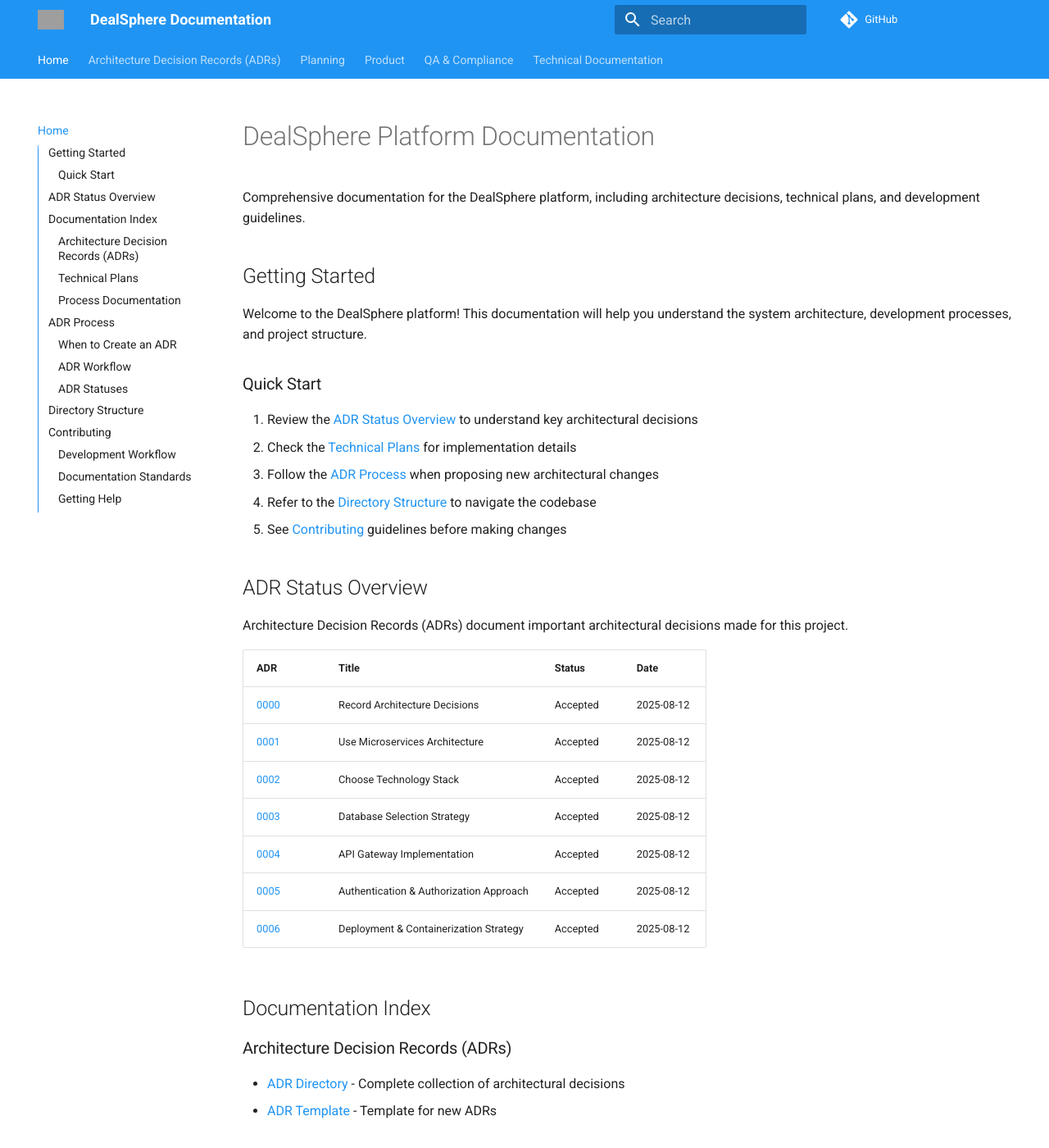
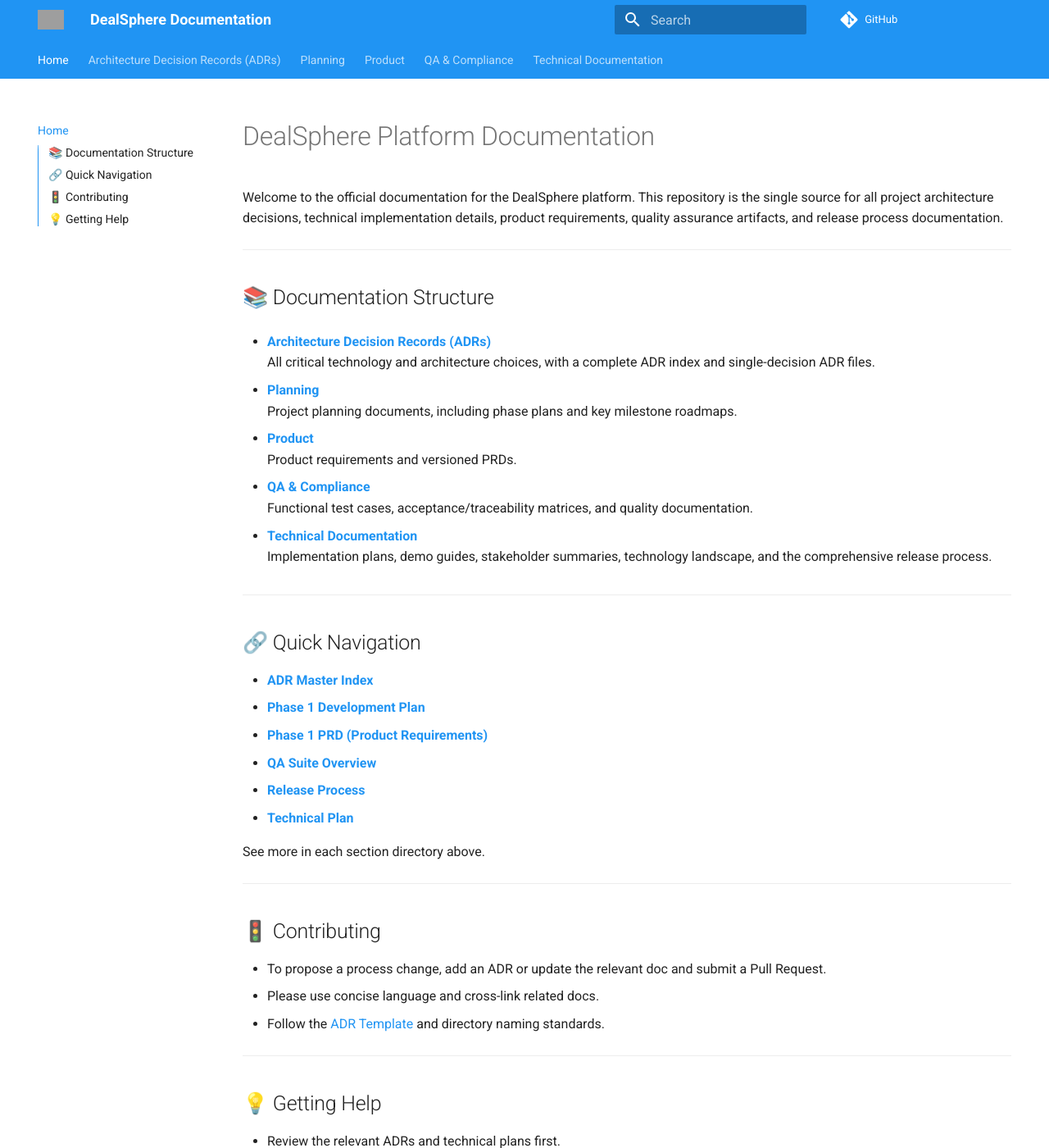
Before and after one commit to DealSphere-Inc/dealsphere-platform-docs, an MkDocs documentation site: the page built from docs/README.md, in a window 1280 px wide and 1400 px high. Shown: the whole window at 82% size. Built offline with MkDocs 1.6.1 and Material for MkDocs 9.7.7, drawn with Linux system fonts in a browser that asks for light colours; comment, search, counter and statistics services are not loaded; some of the changed text lies outside the part shown; grey boxes are pictures that could not be loaded.

Commit message:
[Fix] Readme

````diff
--- a/docs/README.md
+++ b/docs/README.md
@@ -1,109 +1,55 @@
 # DealSphere Platform Documentation
-Comprehensive documentation for the DealSphere platform, including architecture decisions, technical plans, and development guidelines.
 
-## Getting Started
-Welcome to the DealSphere platform! This documentation will help you understand the system architecture, development processes, and project structure.
-
-### Quick Start
-1. Review the [ADR Status Overview](#adr-status-overview) to understand key architectural decisions
-2. Check the [Technical Plans](#technical-plans) for implementation details
-3. Follow the [ADR Process](#adr-process) when proposing new architectural changes
-4. Refer to the [Directory Structure](#directory-structure) to navigate the codebase
-5. See [Contributing](#contributing) guidelines before making changes
-
-## ADR Status Overview
-Architecture Decision Records (ADRs) document important architectural decisions made for this project.
-
-| ADR | Title | Status | Date |
-|-----|-------|--------|---------|
-| [0000](./adr/0000-record-architecture-decisions.md) | Record Architecture Decisions | Accepted | 2025-08-12 |
-| [0001](./adr/0001-use-microservices-architecture.md) | Use Microservices Architecture | Accepted | 2025-08-12 |
-| [0002](./adr/0002-choose-technology-stack.md) | Choose Technology Stack | Accepted | 2025-08-12 |
-| [0003](./adr/0003-database-selection-strategy.md) | Database Selection Strategy | Accepted | 2025-08-12 |
-| [0004](./adr/0004-api-gateway-implementation.md) | API Gateway Implementation | Accepted | 2025-08-12 |
-| [0005](./adr/0005-authentication-authorization-approach.md) | Authentication & Authorization Approach | Accepted | 2025-08-12 |
-| [0006](./adr/0006-deployment-containerization-strategy.md) | Deployment & Containerization Strategy | Accepted | 2025-08-12 |
-
-## Documentation Index
-
-### Architecture Decision Records (ADRs)
-- [ADR Directory](./adr/) - Complete collection of architectural decisions
-- [ADR Template](./adr/template.md) - Template for new ADRs
-
-### Technical Plans
-- [Phase 1 Technical Plan](./tech/phase-1-technical-plan.md) - Detailed technical implementation plan for Phase 1
-- [Sprint Plan](./tech/sprint-plan-phase-1.md) - Sprint planning and timeline for Phase 1
-- [Sprint Demo Checklists](./tech/sprint-demo-checklists.md) - Checklists for sprint demonstrations
-- [Phase 1 Stakeholder Summary](./tech/phase-1-stakeholder-summary.md) - Summary for project stakeholders
-- [Technical Documentation](./tech/) - Additional technical documentation and specifications
-
-### Process Documentation
-- [ADR Process](#adr-process) - How to create and manage ADRs
-- [Contributing Guidelines](#contributing) - Development and contribution guidelines
-
-## ADR Process
-Architecture Decision Records (ADRs) help us document and track important architectural decisions.
-
-### When to Create an ADR
-Create an ADR when making decisions that:
-- Affect the overall system architecture
-- Have long-term impact on the project
-- Involve trade-offs between different approaches
-- Set precedents for future development
-
-### ADR Workflow
-1. **Propose**: Create a new ADR using the [template](./adr/template.md)
-2. **Discuss**: Share with the team for review and feedback
-3. **Decide**: Reach consensus on the decision
-4. **Document**: Update the ADR with the final decision
-5. **Accept**: Mark the ADR as "Accepted" and update this index
-
-### ADR Statuses
-- **Proposed**: Under consideration
-- **Accepted**: Decision made and implemented
-- **Deprecated**: No longer applicable
-- **Superseded**: Replaced by a newer decision
-
-## Directory Structure
-```
-docs/
-├── README.md                           # This file - documentation index
-├── adr/                                # Architecture Decision Records
-│   ├── 0000-record-architecture-decisions.md
-│   ├── 0001-use-microservices-architecture.md
-│   ├── 0002-choose-technology-stack.md
-│   ├── 0003-database-selection-strategy.md
-│   ├── 0004-api-gateway-implementation.md
-│   ├── 0005-authentication-authorization-approach.md
-│   ├── 0006-deployment-containerization-strategy.md
-│   └── template.md                     # ADR template
-├── tech/                               # Technical documentation
-│   ├── phase-1-technical-plan.md       # Phase 1 implementation plan
-│   └── ...
-└── ...
-```
-
-## Contributing
-
-### Development Workflow
-1. Review existing ADRs and technical documentation
-2. Follow established architectural patterns
-3. Create ADRs for new architectural decisions
-4. Update documentation as needed
-5. Submit pull requests with clear descriptions
-
-### Documentation Standards
-- Use clear, concise language
-- Include examples where helpful
-- Keep ADRs focused on single decisions
-- Update indexes when adding new documents
-- Follow established naming conventions
-
-### Getting Help
-- Review existing ADRs for similar decisions
-- Consult the technical plans for implementation guidance
-- Reach out to the team for architectural discussions
-- Use the ADR process for significant decisions
+Welcome to the official documentation for the DealSphere platform. This repository is the single source for all project architecture decisions, technical implementation details, product requirements, quality assurance artifacts, and release process documentation.
 
 ---
-*Last updated: August 12, 2025*
+
+## 📚 Documentation Structure
+
+- **[Architecture Decision Records (ADRs)](adr/)**
+  All critical technology and architecture choices, with a complete ADR index and single-decision ADR files.
+
+- **[Planning](planning/)**
+  Project planning documents, including phase plans and key milestone roadmaps.
+
+- **[Product](product/)**
+  Product requirements and versioned PRDs.
+
+- **[QA & Compliance](qa/)**
+  Functional test cases, acceptance/traceability matrices, and quality documentation.
+
+- **[Technical Documentation](tech/)**
+  Implementation plans, demo guides, stakeholder summaries, technology landscape, and the comprehensive release process.
+
+---
+
+## 🔗 Quick Navigation
+
+- **[ADR Master Index](adr/README.md)**
+- **[Phase 1 Development Plan](planning/platform-development-phase1.md)**
+- **[Phase 1 PRD (Product Requirements)](product/Phase1_PRD.md)**
+- **[QA Suite Overview](qa/README.md)**
+- **[Release Process](tech/release-process.md)**
+- **[Technical Plan](tech/phase-1-technical-plan.md)**
+
+See more in each section directory above.
+
+---
+
+## 🚦 Contributing
+
+- To propose a process change, add an ADR or update the relevant doc and submit a Pull Request.
+- Please use concise language and cross-link related docs.
+- Follow the [ADR Template](adr/ADR-0000-template.md) and directory naming standards.
+
+---
+
+## 💡 Getting Help
+
+- Review the relevant ADRs and technical plans first.
+- Use directory README files for subtopics (e.g., QA or ADRs).
+- Contact the core platform team as listed in our internal systems for architectural questions.
+
+---
+
+_Last updated: August 16, 2025_
````
